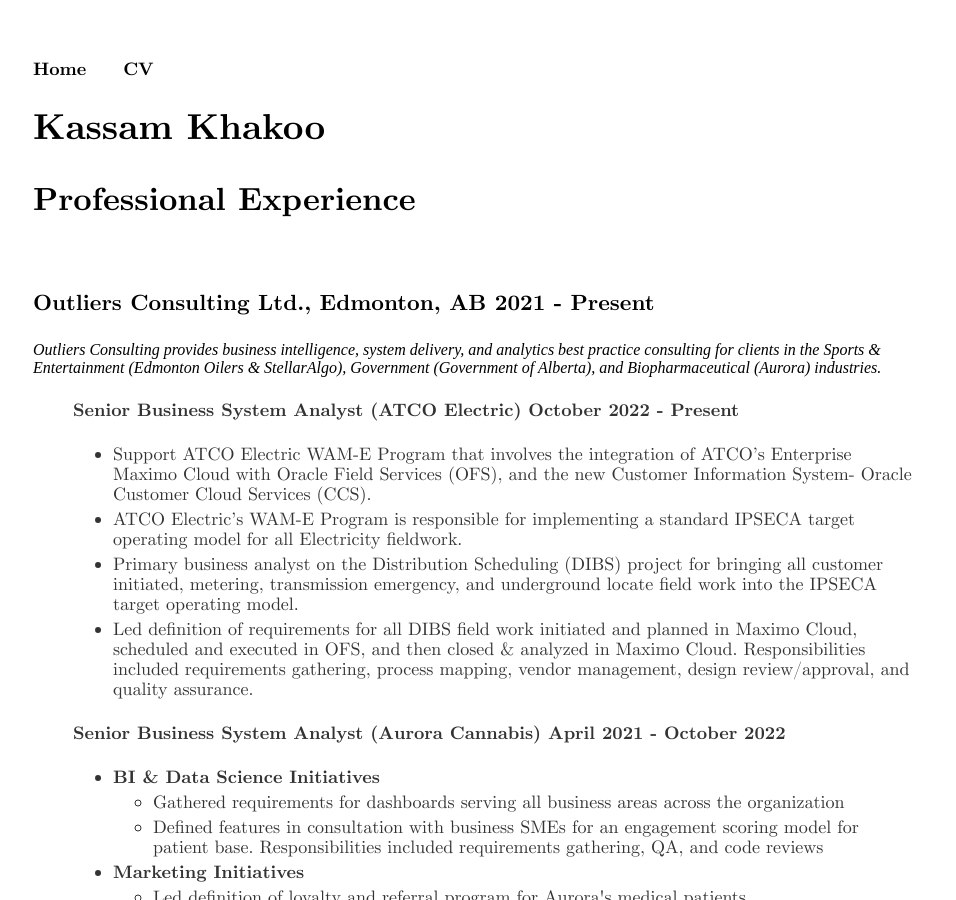
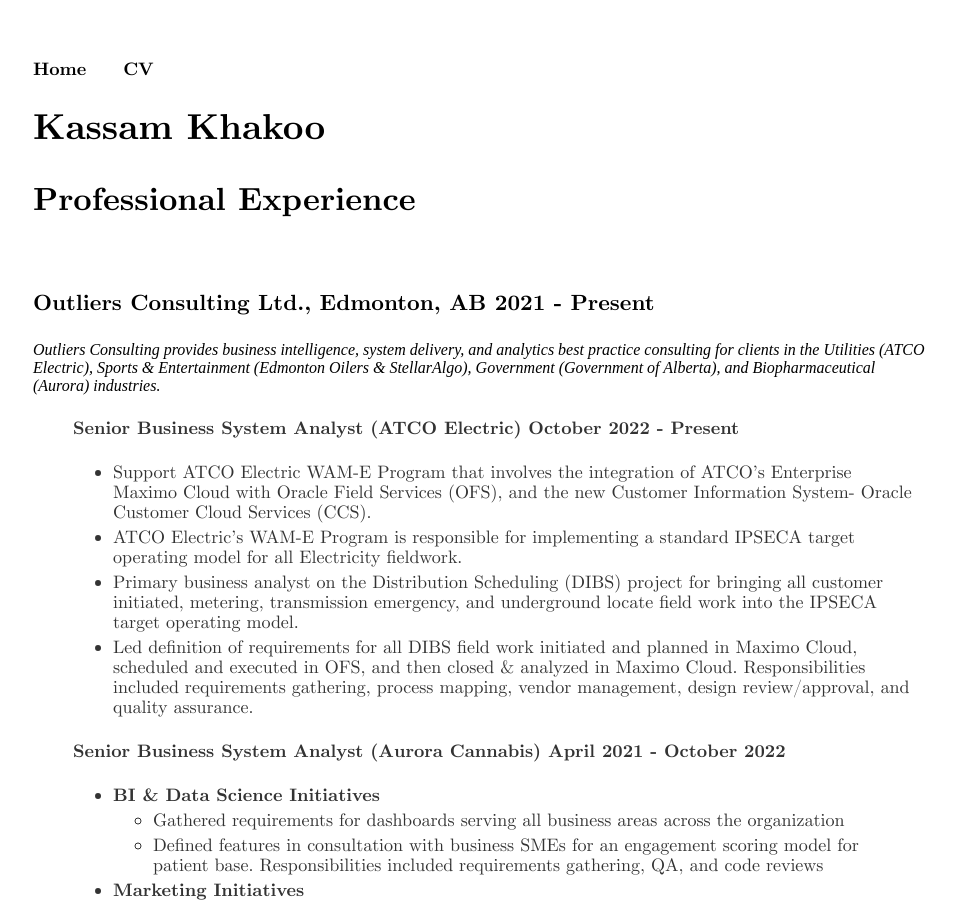
Before and after one commit to kassamkhakoo/kassamkhakoo.github.io, a Jekyll site: the page built from cv/index.html, in a window 1280 px wide and 900 px high. Shown: the whole window, without its empty margins (159-1115 px from the left). Built offline with Jekyll 4.4.1, drawn with Linux system fonts in a browser that asks for light colours.

Commit message:
Update index.html
updated Outliers blurb

```diff
--- a/cv/index.html
+++ b/cv/index.html
@@ -7,7 +7,7 @@
   <h2>Professional Experience</h2>
 	&nbsp;
 	<h3>Outliers Consulting Ltd., Edmonton, AB   2021 - Present</h3>
-	<em>Outliers Consulting provides business intelligence, system delivery, and analytics best practice consulting for clients in the Sports & Entertainment (Edmonton Oilers & StellarAlgo), Government (Government of Alberta), and Biopharmaceutical (Aurora) industries.</em>
+	<em>Outliers Consulting provides business intelligence, system delivery, and analytics best practice consulting for clients in the Utilities (ATCO Electric), Sports & Entertainment (Edmonton Oilers & StellarAlgo), Government (Government of Alberta), and Biopharmaceutical (Aurora) industries.</em>
 	<ul>
 		<h4> <b>Senior Business System Analyst (ATCO Electric)</b> October 2022 - Present</h4>
 		<ul style="list-style-type:disc">
```
